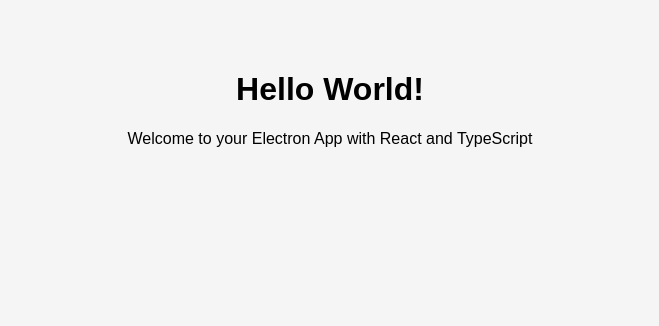
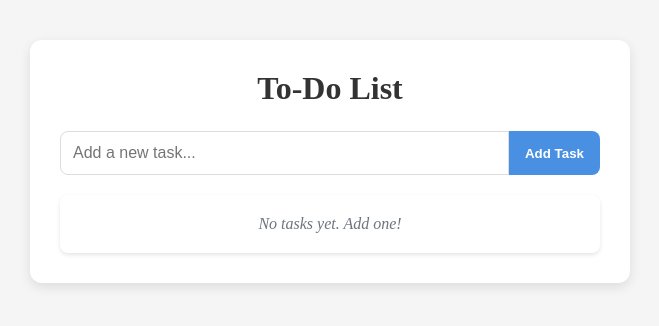
Before and after one commit to karlmartin1994/to-do-app, a React app: page / in a window 1280 px wide. Shown: the top 326 px of the page, without its empty margins (310-969 px from the left). Built offline with nearby package versions, Linux system fonts and the light colour scheme.

Commit message:
Implement basic to-do app with React and Electron

```diff
--- a/src/App.tsx
+++ b/src/App.tsx
@@ -1,14 +1,59 @@
-import React from 'react';
+import React, { useState, useEffect } from 'react';
+import TaskList from './components/TaskList';
+import AddTask from './components/AddTask';
+import { Todo } from './components/TodoItem';
+import './styles/App.css';
 
 const App: React.FC = () => {
+  // Load todos from localStorage if available
+  const [todos, setTodos] = useState<Todo[]>(() => {
+    const savedTodos = localStorage.getItem('todos');
+    if (savedTodos) {
+      return JSON.parse(savedTodos);
+    }
+    return [];
+  });
+
+  // Save todos to localStorage whenever they change
+  useEffect(() => {
+    localStorage.setItem('todos', JSON.stringify(todos));
+  }, [todos]);
+
+  // Add a new todo
+  const addTodo = (text: string) => {
+    const newTodo: Todo = {
+      id: Date.now(), // Simple way to generate unique IDs
+      text,
+      completed: false
+    };
+    setTodos([...todos, newTodo]);
+  };
+
+  // Toggle todo completion status
+  const toggleTodo = (id: number) => {
+    setTodos(
+      todos.map(todo =>
+        todo.id === id ? { ...todo, completed: !todo.completed } : todo
+      )
+    );
+  };
+
+  // Delete a todo
+  const deleteTodo = (id: number) => {
+    setTodos(todos.filter(todo => todo.id !== id));
+  };
+
   return (
-    <div style={{
-      textAlign: 'center',
-      padding: '50px',
-      fontFamily: 'Arial, sans-serif'
-    }}>
-      <h1>Hello World!</h1>
-      <p>Welcome to your Electron App with React and TypeScript</p>
+    <div className="app-container">
+      <div className="todo-container">
+        <h1 className="app-title">To-Do List</h1>
+        <AddTask onAdd={addTodo} />
+        <TaskList
+          todos={todos}
+          onToggle={toggleTodo}
+          onDelete={deleteTodo}
+        />
+      </div>
     </div>
   );
 };
--- /dev/null
+++ b/src/components/AddTask.css
@@ -0,0 +1,34 @@
+.add-task-form {
+  display: flex;
+  margin-bottom: 20px;
+  width: 100%;
+}
+
+.task-input {
+  flex: 1;
+  padding: 12px;
+  border: 1px solid #ddd;
+  border-radius: 8px 0 0 8px;
+  font-size: 1rem;
+  outline: none;
+}
+
+.task-input:focus {
+  border-color: #4a90e2;
+  box-shadow: 0 0 0 2px rgba(74, 144, 226, 0.25);
+}
+
+.add-btn {
+  background-color: #4a90e2;
+  color: white;
+  border: none;
+  border-radius: 0 8px 8px 0;
+  padding: 0 16px;
+  cursor: pointer;
+  font-weight: bold;
+  transition: background-color 0.2s;
+}
+
+.add-btn:hover {
+  background-color: #3a80d2;
+}
--- /dev/null
+++ b/src/components/AddTask.tsx
@@ -0,0 +1,34 @@
+import React, { useState } from 'react';
+import './AddTask.css';
+
+interface AddTaskProps {
+  onAdd: (text: string) => void;
+}
+
+const AddTask: React.FC<AddTaskProps> = ({ onAdd }) => {
+  const [text, setText] = useState('');
+
+  const handleSubmit = (e: React.FormEvent) => {
+    e.preventDefault();
+
+    if (text.trim() === '') return;
+
+    onAdd(text);
+    setText('');
+  };
+
+  return (
+    <form className="add-task-form" onSubmit={handleSubmit}>
+      <input
+        type="text"
+        className="task-input"
+        value={text}
+        onChange={(e) => setText(e.target.value)}
+        placeholder="Add a new task..."
+      />
+      <button type="submit" className="add-btn">Add Task</button>
+    </form>
+  );
+};
+
+export default AddTask;
--- /dev/null
+++ b/src/components/TaskList.css
@@ -0,0 +1,16 @@
+.task-list {
+  list-style: none;
+  padding: 0;
+  margin-top: 20px;
+  width: 100%;
+}
+
+.empty-list {
+  text-align: center;
+  padding: 20px;
+  font-style: italic;
+  color: #6c757d;
+  background-color: white;
+  border-radius: 8px;
+  box-shadow: 0 2px 4px rgba(0, 0, 0, 0.1);
+}
--- /dev/null
+++ b/src/components/TaskList.tsx
@@ -0,0 +1,30 @@
+import React from 'react';
+import TodoItem, { Todo } from './TodoItem';
+import './TaskList.css';
+
+interface TaskListProps {
+  todos: Todo[];
+  onToggle: (id: number) => void;
+  onDelete: (id: number) => void;
+}
+
+const TaskList: React.FC<TaskListProps> = ({ todos, onToggle, onDelete }) => {
+  if (todos.length === 0) {
+    return <div className="empty-list">No tasks yet. Add one!</div>;
+  }
+
+  return (
+    <ul className="task-list">
+      {todos.map(todo => (
+        <TodoItem
+          key={todo.id}
+          todo={todo}
+          onToggle={onToggle}
+          onDelete={onDelete}
+        />
+      ))}
+    </ul>
+  );
+};
+
+export default TaskList;
--- /dev/null
+++ b/src/components/TodoItem.css
@@ -0,0 +1,46 @@
+.todo-item {
+  display: flex;
+  align-items: center;
+  padding: 12px 16px;
+  margin-bottom: 8px;
+  background-color: white;
+  border-radius: 8px;
+  box-shadow: 0 2px 4px rgba(0, 0, 0, 0.1);
+  transition: all 0.2s ease;
+}
+
+.todo-item.completed {
+  opacity: 0.7;
+  background-color: #f9f9f9;
+}
+
+.todo-item.completed .todo-text {
+  text-decoration: line-through;
+  color: #888;
+}
+
+.todo-checkbox {
+  margin-right: 12px;
+  width: 18px;
+  height: 18px;
+  cursor: pointer;
+}
+
+.todo-text {
+  flex: 1;
+  font-size: 1rem;
+}
+
+.delete-btn {
+  background-color: #dc3545;
+  color: white;
+  border: none;
+  border-radius: 4px;
+  padding: 6px 10px;
+  cursor: pointer;
+  transition: background-color 0.2s;
+}
+
+.delete-btn:hover {
+  background-color: #c82333;
+}
--- /dev/null
+++ b/src/components/TodoItem.tsx
@@ -0,0 +1,36 @@
+import React from 'react';
+import './TodoItem.css';
+
+export interface Todo {
+  id: number;
+  text: string;
+  completed: boolean;
+}
+
+interface TodoItemProps {
+  todo: Todo;
+  onToggle: (id: number) => void;
+  onDelete: (id: number) => void;
+}
+
+const TodoItem: React.FC<TodoItemProps> = ({ todo, onToggle, onDelete }) => {
+  return (
+    <li className={`todo-item ${todo.completed ? 'completed' : ''}`}>
+      <input
+        type="checkbox"
+        checked={todo.completed}
+        onChange={() => onToggle(todo.id)}
+        className="todo-checkbox"
+      />
+      <span className="todo-text">{todo.text}</span>
+      <button
+        className="delete-btn"
+        onClick={() => onDelete(todo.id)}
+      >
+        Delete
+      </button>
+    </li>
+  );
+};
+
+export default TodoItem;
--- a/src/index.html
+++ b/src/index.html
@@ -3,7 +3,7 @@
 <head>
   <meta charset="UTF-8">
   <meta name="viewport" content="width=device-width, initial-scale=1.0">
-  <title>Electron React TypeScript Hello World</title>
+  <title>Electron React To-Do App</title>
 </head>
 <body>
   <div id="root"></div>
--- /dev/null
+++ b/src/styles/App.css
@@ -0,0 +1,34 @@
+.app-container {
+  display: flex;
+  justify-content: center;
+  align-items: flex-start;
+  min-height: 100vh;
+  padding: 40px 20px;
+  box-sizing: border-box;
+  background-color: #f5f5f5;
+}
+
+.todo-container {
+  width: 100%;
+  max-width: 600px;
+  background-color: white;
+  border-radius: 12px;
+  box-shadow: 0 4px 12px rgba(0, 0, 0, 0.1);
+  padding: 30px;
+  box-sizing: border-box;
+}
+
+.app-title {
+  margin-top: 0;
+  margin-bottom: 24px;
+  color: #333;
+  text-align: center;
+  font-size: 2rem;
+  font-weight: 600;
+}
+
+@media (max-width: 768px) {
+  .todo-container {
+    padding: 20px;
+  }
+}
```
Also changed, not shown: src/styles/theme.ts (added, +30 -0 lines), 1 other file (tests, documents, lock files or other folders).
